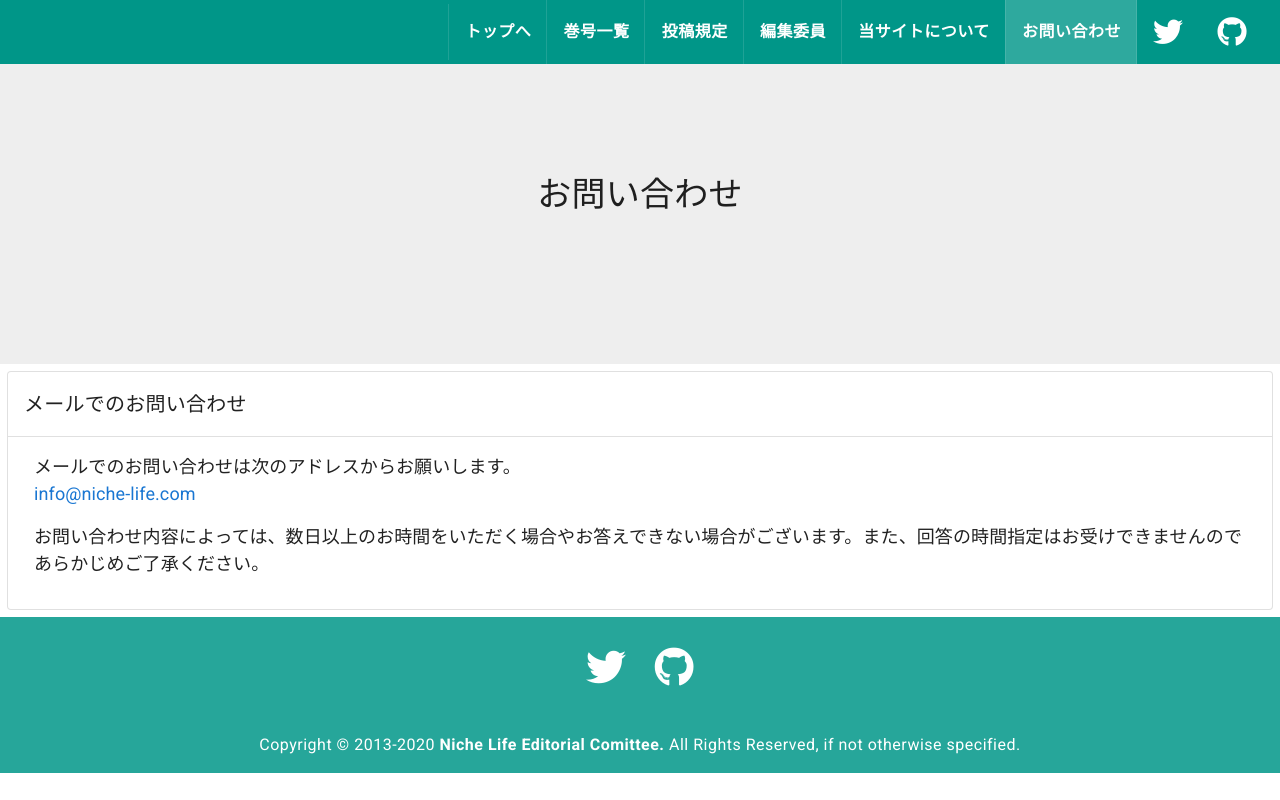
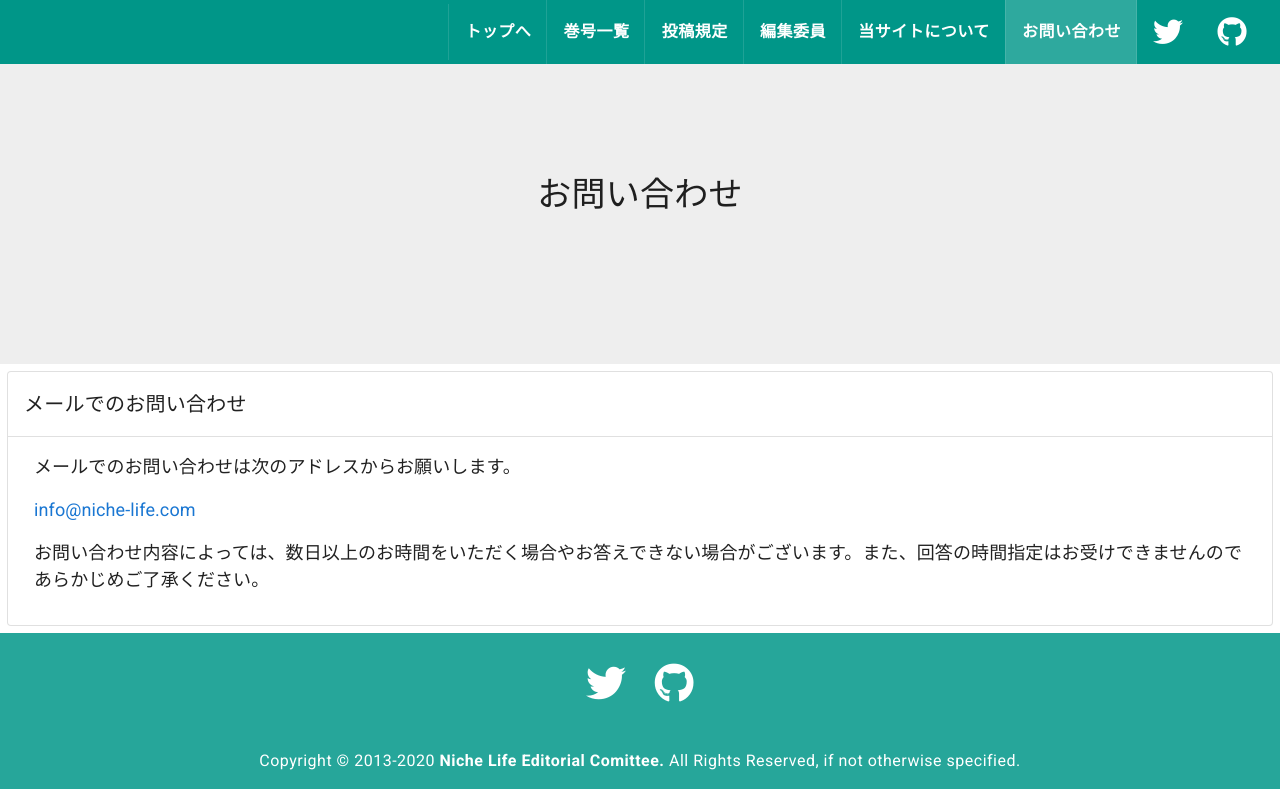
Before and after one commit to niche-life/life, a Nuxt app: page /contact in a window 1280 px wide. Built offline with nearby package versions, Linux system fonts and the light colour scheme.

Commit message:
軽微な修正

```diff
--- a/pages/contact.vue
+++ b/pages/contact.vue
@@ -2,9 +2,9 @@
   <div class="Contact">
     <TextCard title="メールでのお問い合わせ">
       <p>
-        メールでのお問い合わせは次のアドレスからお願いします。<br />
-        <a href="mailto:info@niche-life.com">info@niche-life.com</a>
+        メールでのお問い合わせは次のアドレスからお願いします。
       </p>
+      <p><a href="mailto:info@niche-life.com">info@niche-life.com</a></p>
       <p>
         お問い合わせ内容によっては、数日以上のお時間をいただく場合やお答えできない場合がございます。また、回答の時間指定はお受けできませんのであらかじめご了承ください。
       </p>
```
